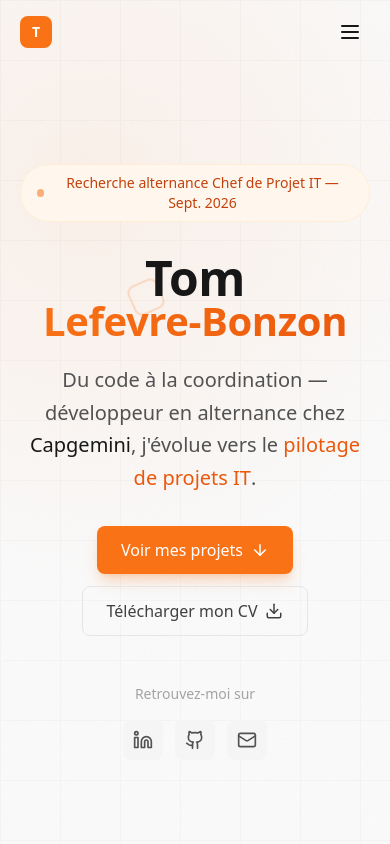
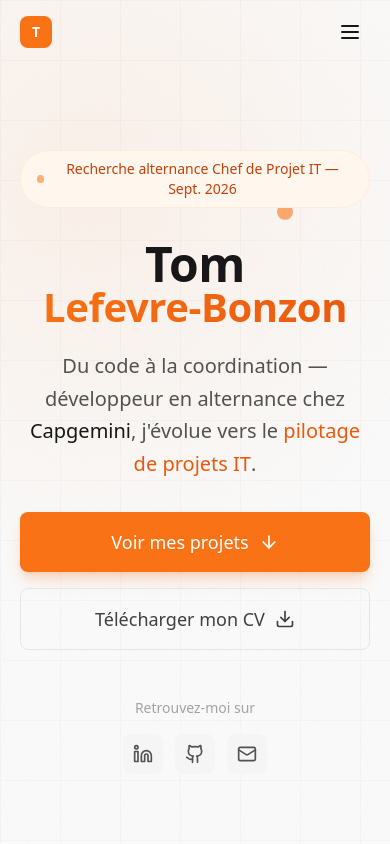
Before and after one commit to tomlefb/portfolio, a React (Vite) app: page / in a window 390 px wide. Shown: the top 844 px of the page. Built offline with nearby package versions, Linux system fonts and the light colour scheme; a web font is replaced by a local one.

Commit message:
fix: boutons larges + masquer carré décoratif mobile

```diff
--- a/src/components/sections/Hero.tsx
+++ b/src/components/sections/Hero.tsx
@@ -46,7 +46,7 @@ export function Hero() {
         <motion.div
           animate={{ rotate: [0, 90, 0] }}
           transition={{ duration: 10, repeat: Infinity, ease: 'easeInOut' }}
-          className="absolute top-1/3 left-1/3 w-8 h-8 border-2 border-orange-500/20 rounded-lg"
+          className="hidden md:block absolute top-1/3 left-1/3 w-8 h-8 border-2 border-orange-500/20 rounded-lg"
         />
 
         {/* Orange accent line */}
@@ -105,24 +105,22 @@ export function Hero() {
             initial={{ opacity: 0, y: 20 }}
             animate={{ opacity: 1, y: 0 }}
             transition={{ duration: 0.6, delay: 0.3 }}
-            className="flex flex-col sm:flex-row items-center sm:items-start justify-center md:justify-start gap-3 sm:gap-4 mb-12"
+            className="flex flex-col sm:flex-row flex-wrap justify-center md:justify-start gap-4 mb-12"
           >
             <Button
               variant="primary"
-              size="md"
+              size="lg"
               href="#projects"
               icon={ArrowDown}
-              className="sm:!px-8 sm:!py-4 sm:!text-lg"
             >
               Voir mes projets
             </Button>
             <Button
               variant="ghost"
-              size="md"
+              size="lg"
               href="/CV_TOM.pdf"
               download
               icon={Download}
-              className="sm:!px-8 sm:!py-4 sm:!text-lg"
             >
               Télécharger mon CV
             </Button>
```
